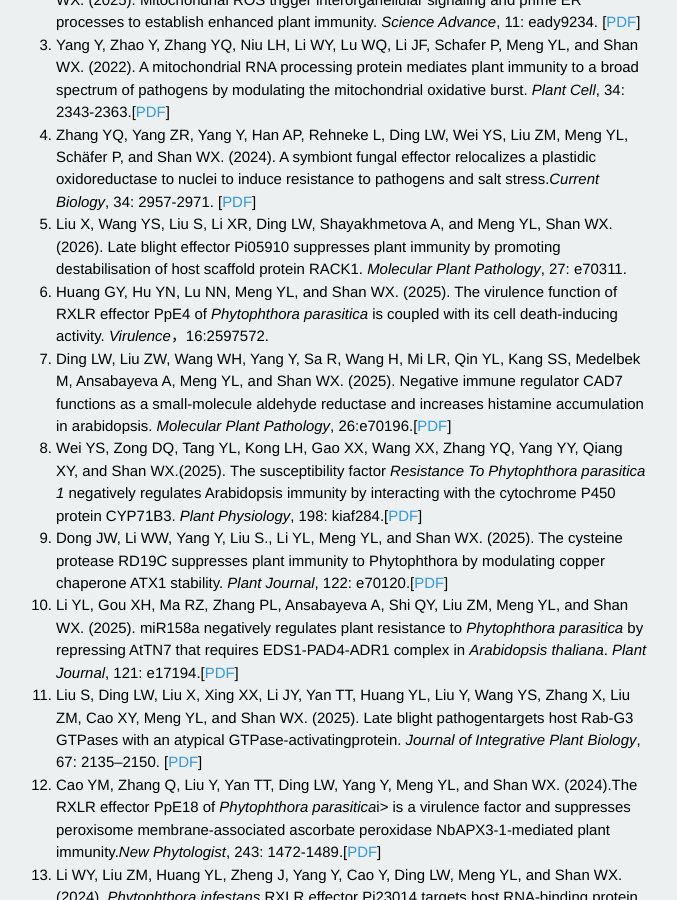
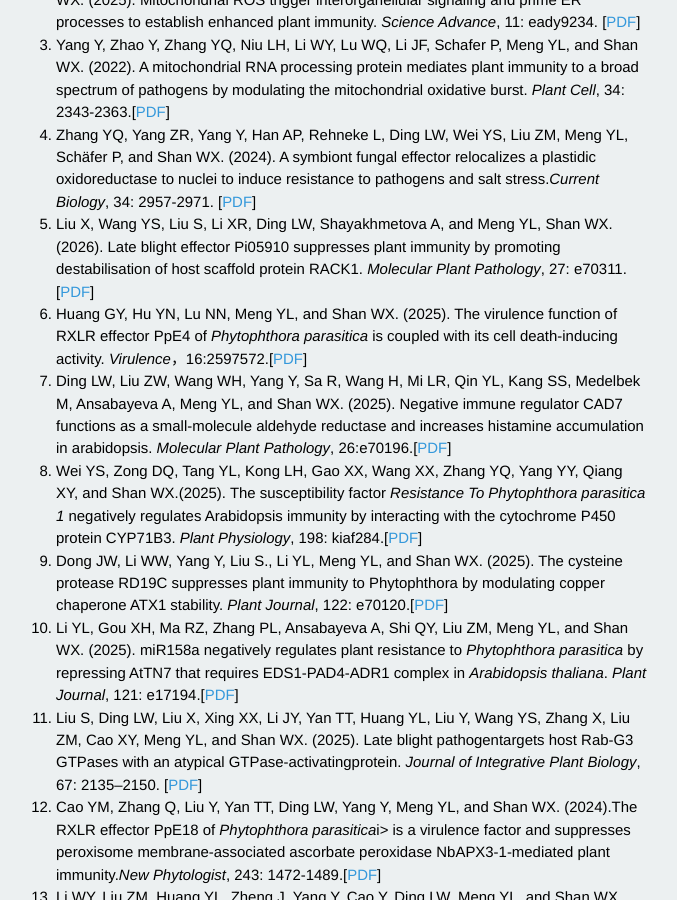
Before and after one commit to shanclub2/shanlab, a Jekyll site: the page built from publication.html, in a window 1280 px wide and 900 px high, scrolled down 328 px. Shown: the whole window, without its empty margins (288-965 px from the left). Built offline with Jekyll 4.4.1, drawn with Linux system fonts in a browser that asks for light colours; Markdown is read by kramdown in place of the engine named in the settings; a script that is not in the unit is left out.

Commit message:
Update publication.html

```diff
--- a/publication.html
+++ b/publication.html
@@ -19,10 +19,10 @@
 Zhang YQ, Yang ZR, Yang Y, Han AP, Rehneke L, Ding LW, Wei YS, Liu ZM, Meng YL, Schäfer P, and Shan WX. (2024). A symbiont fungal effector relocalizes a plastidic oxidoreductase to nuclei to induce resistance to pathogens and salt stress.<i>Current Biology</i>, 34: 2957-2971. [<a href="/pdf/zhangetal.pdf">PDF</a>]
 </li>
 <li>
-Liu X, Wang YS, Liu S, Li XR, Ding LW, Shayakhmetova A, and Meng YL, Shan WX. (2026). Late blight effector Pi05910 suppresses plant immunity by promoting destabilisation of host scaffold protein RACK1. <i>Molecular Plant Pathology</i>, 27: e70311.
+Liu X, Wang YS, Liu S, Li XR, Ding LW, Shayakhmetova A, and Meng YL, Shan WX. (2026). Late blight effector Pi05910 suppresses plant immunity by promoting destabilisation of host scaffold protein RACK1. <i>Molecular Plant Pathology</i>, 27: e70311.[<a href="/pdf/Liu2026.pdf">PDF</a>]
 </li>
 <li>
-Huang GY, Hu YN, Lu NN, Meng YL, and Shan WX. (2025). The virulence function of RXLR effector PpE4 of <i>Phytophthora parasitica</i> is coupled with its cell death-inducing activity. <i>Virulence</i>，16:2597572.
+Huang GY, Hu YN, Lu NN, Meng YL, and Shan WX. (2025). The virulence function of RXLR effector PpE4 of <i>Phytophthora parasitica</i> is coupled with its cell death-inducing activity. <i>Virulence</i>，16:2597572.[<a href="/pdf/Huang2025.pdf">PDF</a>]
 </li>
 <li>
 Ding LW, Liu ZW, Wang WH, Yang Y, Sa R, Wang H, Mi LR, Qin YL, Kang SS, Medelbek M, Ansabayeva A, Meng YL, and Shan WX. (2025). Negative immune regulator CAD7 functions as a small-molecule aldehyde reductase and increases histamine accumulation in arabidopsis. <i>Molecular Plant Pathology</i>, 26:e70196.[<a href="/pdf/Ding2025.pdf">PDF</a>]
```
